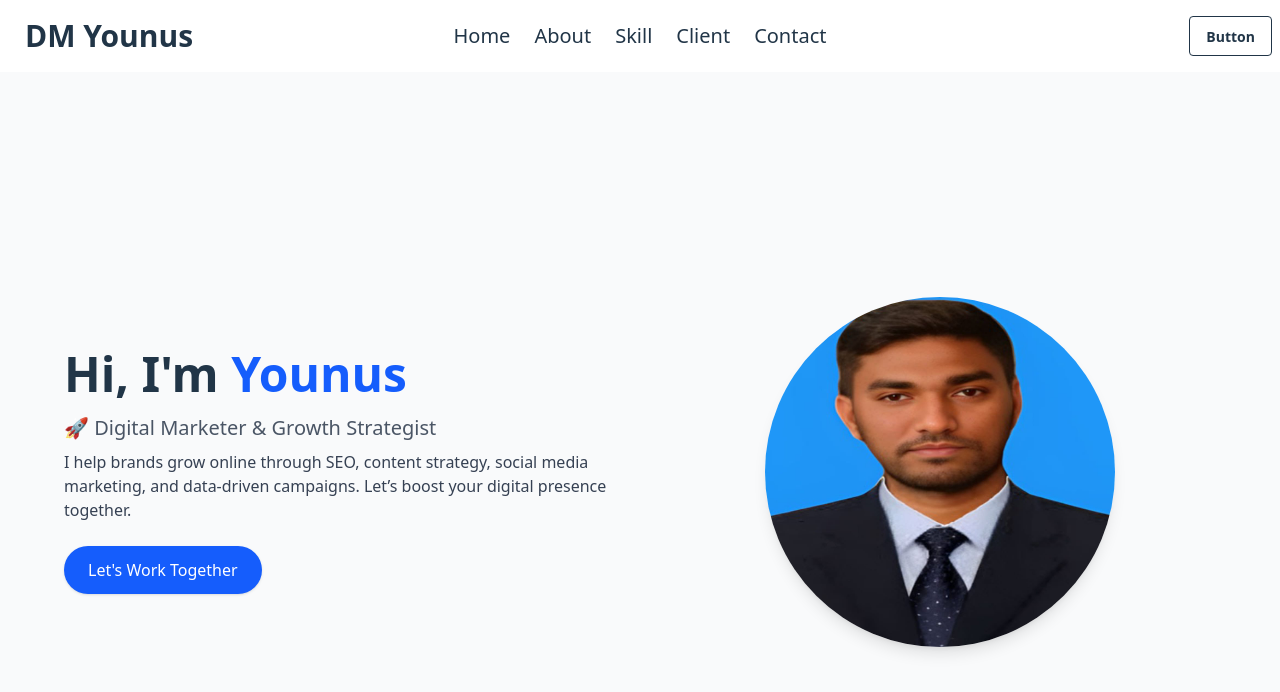
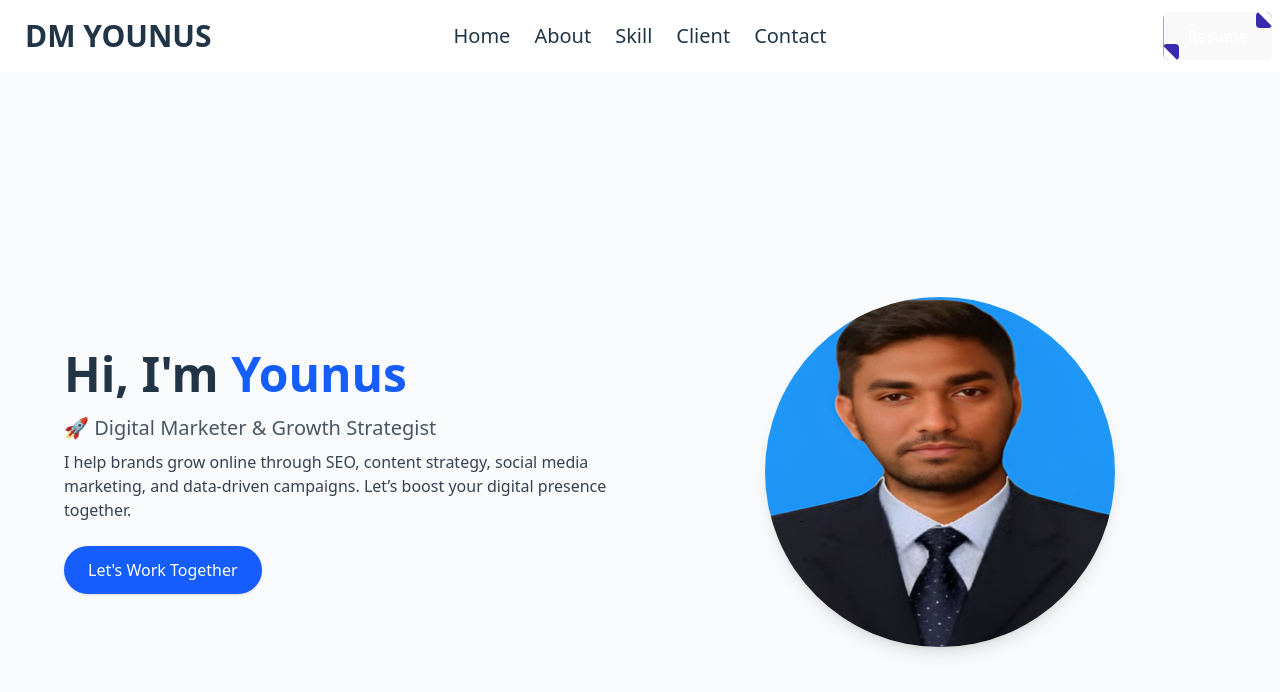
Before and after one commit to safin33221/Md-Younus_-Portfolios-, a React (Vite) app: page / in a window 1280 px wide. Shown: the top 692 px of the page. Built offline with nearby package versions, Linux system fonts and the light colour scheme.

Commit message:
Update resume button

```diff
--- a/package.json
+++ b/package.json
@@ -13,6 +13,7 @@
     "@tailwindcss/vite": "^4.1.10",
     "react": "^19.1.0",
     "react-dom": "^19.1.0",
+    "styled-components": "^6.1.19",
     "tailwindcss": "^4.1.10"
   },
   "devDependencies": {
--- /dev/null
+++ b/src/Components/Button/ResumeBtn.jsx
@@ -0,0 +1,34 @@
+import React from 'react';
+
+const ResumeButton = () => {
+    return (
+
+        <button
+            class="relative flex items-center px-6 py-3 overflow-hidden font-medium transition-all bg-indigo-600 rounded-md group"
+        >
+            <span
+                class="absolute top-0 right-0 inline-block w-4 h-4 transition-all duration-600 ease-in-out bg-indigo-800 rounded group-hover:-mr-4 group-hover:-mt-4"
+            >
+                <span
+                    class="absolute top-0 right-0 w-5 h-5 rotate-45 translate-x-1/2 -translate-y-1/2 bg-white"
+                ></span>
+            </span>
+            <span
+                class="absolute bottom-0 rotate-180 left-0 inline-block w-4 h-4 transition-all duration-600 ease-in-out bg-indigo-800 rounded group-hover:-ml-4 group-hover:-mb-4"
+            >
+                <span
+                    class="absolute top-0 right-0 w-5 h-5 rotate-45 translate-x-1/2 -translate-y-1/2 bg-white"
+                ></span>
+            </span>
+            <span
+                class="absolute bottom-0 left-0 w-full h-full transition-all duration-600 ease-in-out delay-200 -translate-x-full bg-indigo-600 rounded-md group-hover:translate-x-0"
+            ></span>
+            <span
+                class="relative w-full text-left text-white transition-colors duration-200 ease-in-out group-hover:text-white"
+            >Resume</span>
+        </button>
+
+    );
+}
+
+export default ResumeButton;
--- a/src/Components/Navbar.jsx
+++ b/src/Components/Navbar.jsx
@@ -1,4 +1,5 @@
 import React from 'react';
+import ResumeButton from './Button/ResumeBtn';
 
 const Navbar = () => {
     const links = <>
@@ -23,7 +24,7 @@
                             {links}
                         </ul>
                     </div>
-                    <a className="btn btn-ghost text-3xl font-bold">DM Younus</a>
+                    <a className="btn btn-ghost text-3xl font-bold">DM YOUNUS</a>
                 </div>
                 <div className="navbar-center hidden lg:flex">
                     <ul className="menu menu-horizontal px-2 text-xl">
@@ -31,7 +32,7 @@
                     </ul>
                 </div>
                 <div className="navbar-end">
-                    <a className="btn btn-outline">Button</a>
+                    <ResumeButton/>
                 </div>
             </div>
         </div>
```
Also changed, not shown: 1 other file (tests, documents, lock files or other folders).
